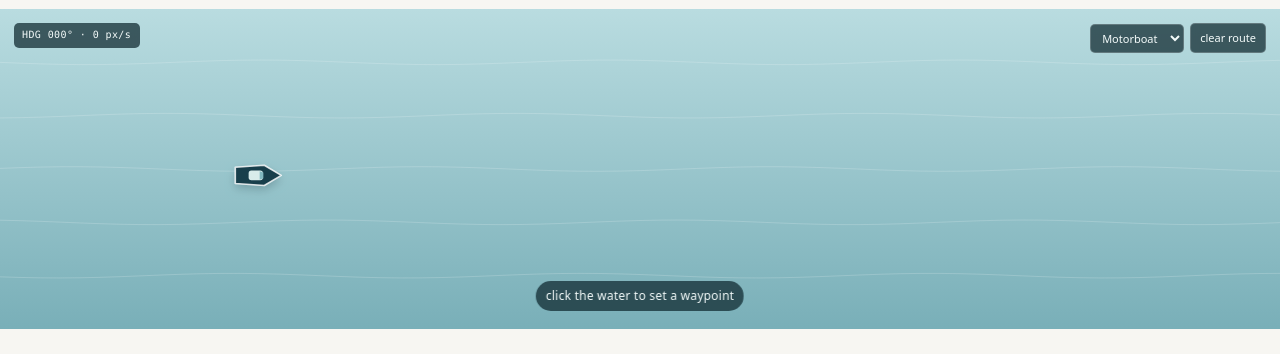
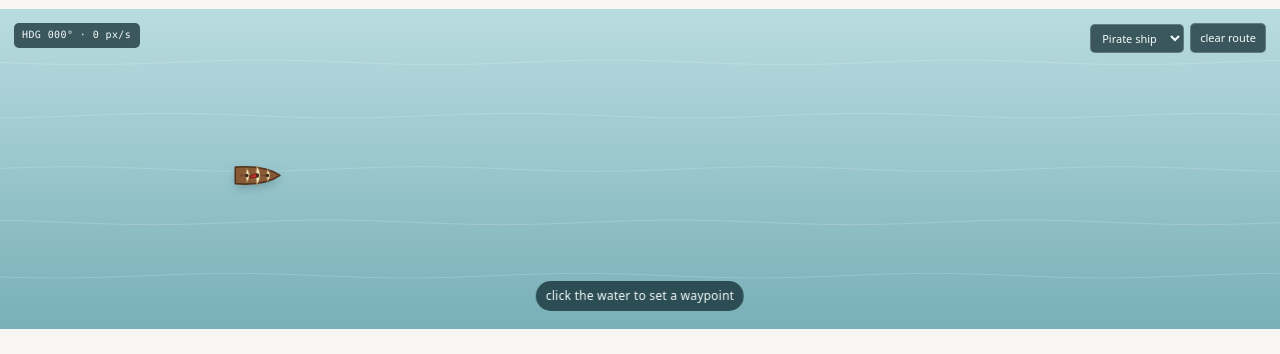
Before and after one commit to caucasianwalnutkennedy79/caucasianwalnutkennedy79.github.io, an Astro site: page / in a window 1280 px wide. Shown: the part 43-397 px from the top of the page. Built offline with nearby package versions, Linux system fonts and the light colour scheme; Astro itself is replaced by a stand-in of ours.

Commit message:
Updated icon and default boat

```diff
--- a/src/components/BoatBanner.astro
+++ b/src/components/BoatBanner.astro
@@ -39,7 +39,8 @@
     const canvas = document.querySelector('#boat-banner');
     if (canvas instanceof HTMLCanvasElement && canvas.dataset.bannerInit === undefined) {
       canvas.dataset.bannerInit = '';
-      initBoatBanner(canvas);
+      // Pirate ship by default; a visitor's saved choice still wins.
+      initBoatBanner(canvas, { ship: 'pirate' });
     }
   }
   initBanner();
```
Also changed, not shown: public/favicon.svg, 1 other file.
